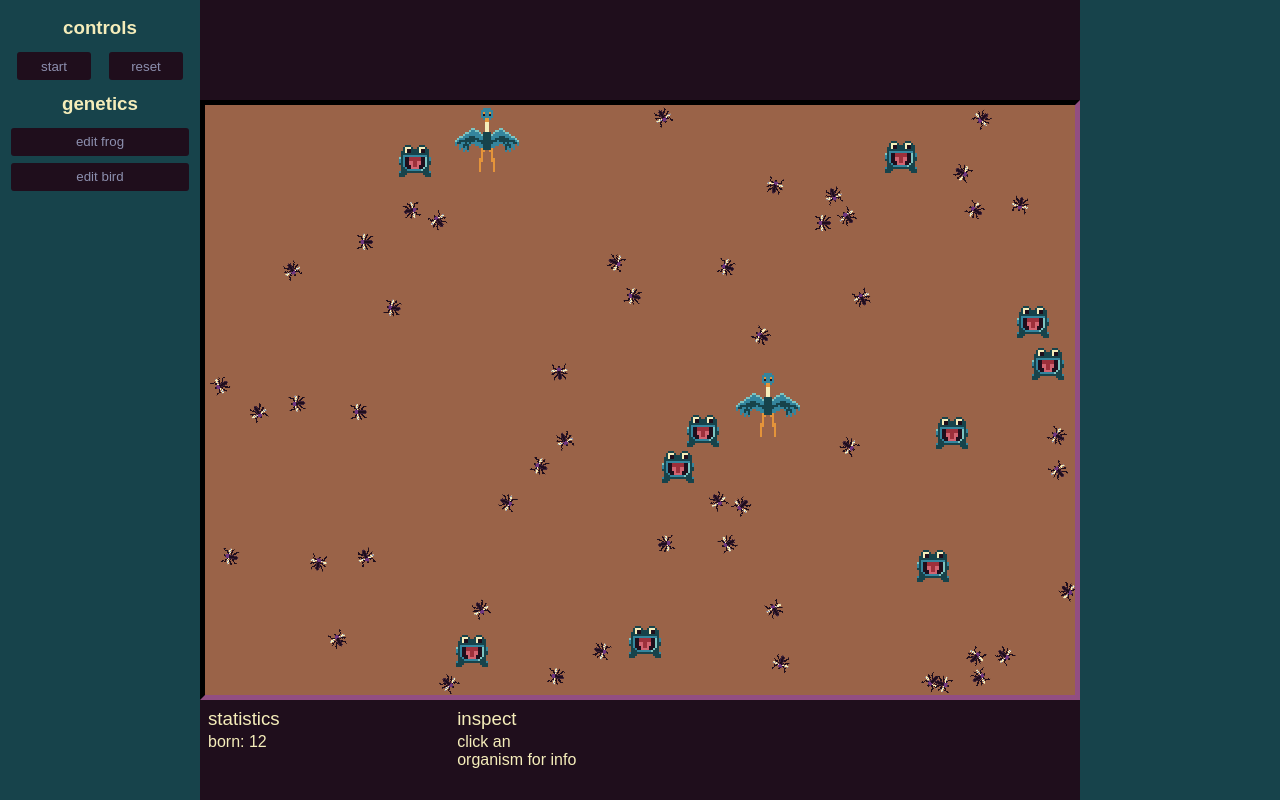
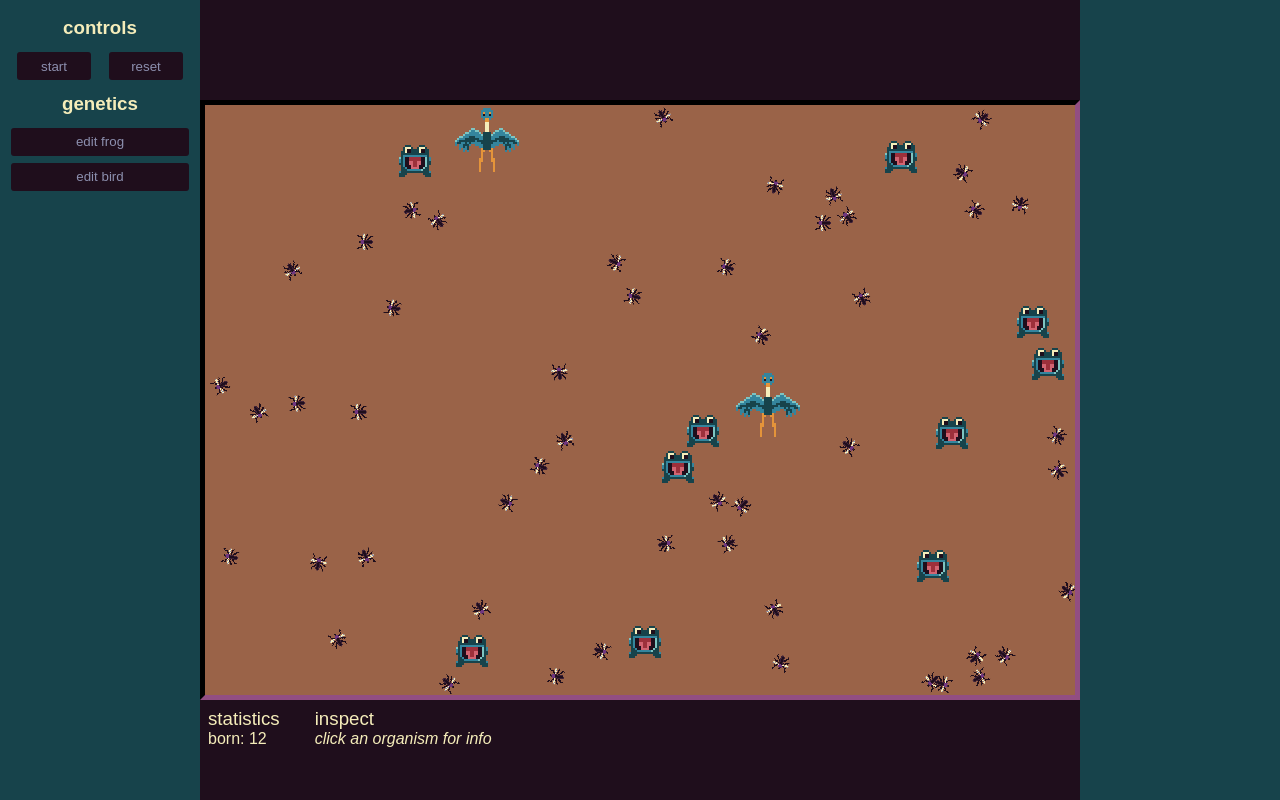
Before and after one commit to jtleniger/eco, a Vue app: page / in a window 1280 px wide. Built offline with nearby package versions, Linux system fonts and the light colour scheme.

Commit message:
who knows

```diff
--- a/src/App.vue
+++ b/src/App.vue
@@ -2,7 +2,7 @@
 import { onMounted, reactive, ref, type Ref } from 'vue'
 import World from './world'
 import p5 from 'p5'
-import Statistics from './components/Statistics.vue'
+import Info from './components/Info.vue'
 import Stats from './stats'
 import Controls from './components/Controls.vue'
 import GeneticsEditor from './components/GeneticsEditor.vue'
@@ -111,7 +111,7 @@ onMounted(() => {
     <section class="top"></section>
     <section id="simulator" class="simulator"></section>
     <section class="bottom">
-      <Statistics :stats="stats" :inspected="inspectedStats"></Statistics>
+      <Info :stats="stats" :inspected="inspectedStats"></Info>
     </section>
   </main>
 </template>
--- a/src/components/Statistics.vue
+++ b/src/components/Info.vue
@@ -19,16 +19,16 @@ const props = defineProps<{
     <div v-if="inspected" class="data">
       <div v-for="[v, k] in inspected">{{ v }}: {{ k }}</div>
     </div>
-    <div v-else class="data">click an organism for info</div>
+    <div v-else class="data"><em>click an organism for info</em></div>
   </section>
 </template>
 
 <style scoped>
 section {
-  display: grid;
-  grid-template-rows: 25px 1fr;
-  grid-template-columns: repeat(5, 1fr);
+  display: flex;
+  flex-direction: column;
   height: 100%;
+  margin-right: 2em;
 }
 
 h1 {
@@ -46,4 +46,8 @@ h1 {
   grid-row: 2 / span 1;
   min-height: 0;
 }
+
+.data div {
+  margin-right: 1em;
+}
 </style>
--- a/src/organism/bird.ts
+++ b/src/organism/bird.ts
@@ -76,6 +76,7 @@ class Bird extends Sprite implements MatesAndEats<Frog> {
 
   get stats(): [string, number][] {
     return [
+      ...this.dna.stats,
       ...this.eats.stats,
       ...this.health.stats,
       ...this.rests.stats,
--- a/src/organism/frog.ts
+++ b/src/organism/frog.ts
@@ -81,6 +81,7 @@ class Frog extends Sprite implements Organism, Edible {
 
   get stats(): [string, number][] {
     return [
+      ...this.dna.stats,
       ...this.eats.stats,
       ...this.health.stats,
       ...this.rests.stats,
--- a/src/organism/genetics/dna.ts
+++ b/src/organism/genetics/dna.ts
@@ -32,6 +32,17 @@ export class DNA {
     })
 
     return new DNA(newGenes)
+  }
+
+  get stats(): [string, number][] {
+    const ret: [string, number][] = []
+
+    this.genes.forEach((v, k) => {
+      const name = GeneName.get(k) as string
+      ret.push([name, v.value])
+    })
+
+    return ret
   }
 
   toString(): string {
```
Also changed, not shown: todo.txt.
